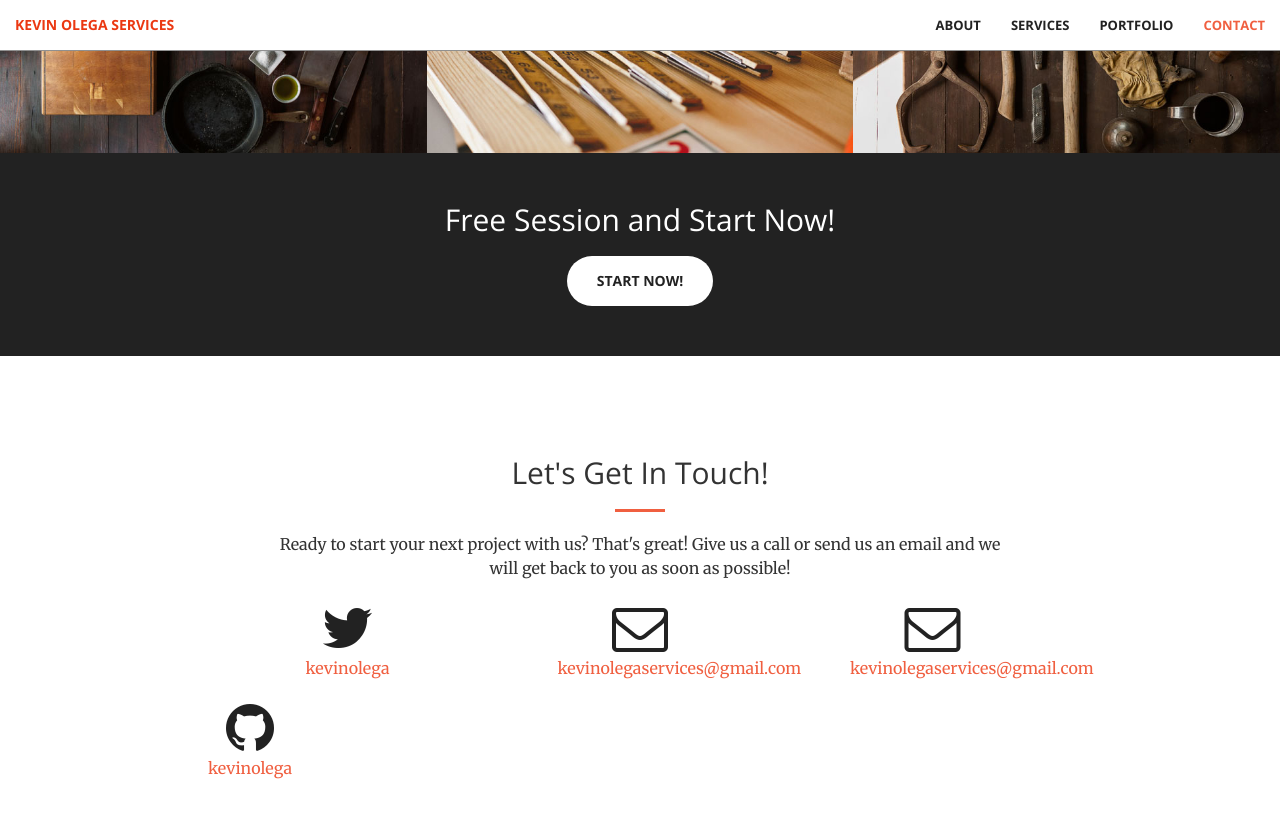
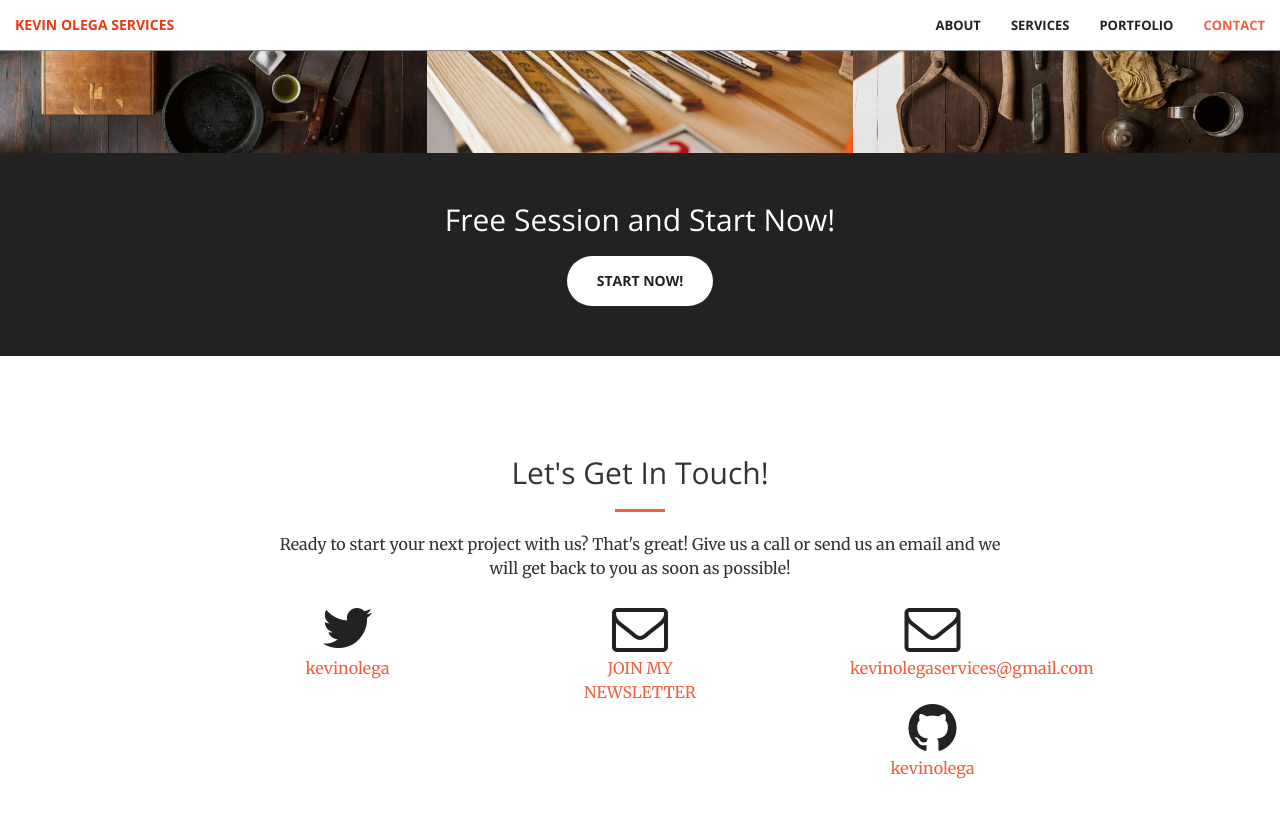
Before and after one commit to kevinolega/kevinolegaservices, a Jekyll site: the page built from index.html, in a window 1280 px wide and 900 px high, scrolled down 2107 px. Shown: the top 818 px of the window. Built offline with Jekyll 4.4.1, drawn with Linux system fonts in a browser that asks for light colours.

Commit message:
Update contact.html

```diff
--- a/_includes/contact.html
+++ b/_includes/contact.html
@@ -15,7 +15,7 @@
         <div class="col-lg-2 col-lg-offset-1 text-center">
             <a href="https://sendfox.com/{{ site.sendfox_username }}">
             <i class="fa fa-envelope-o fa-3x wow bounceIn" data-wow-delay=".1s"></i>
-                <p>{{ site.email }}</p>
+                <p>JOIN MY NEWSLETTER</p>
             </a>
         </div>
          <div class="col-lg-2 col-lg-offset-1 text-center">
```
